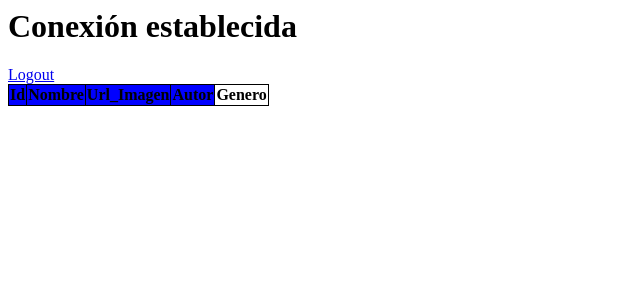
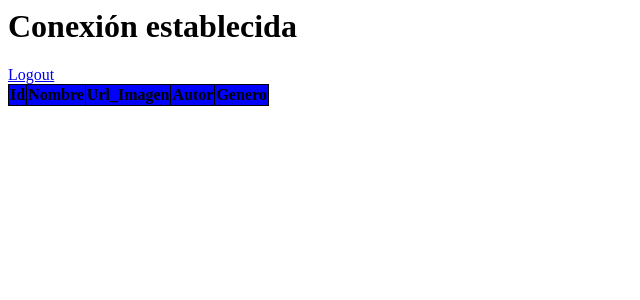
Before and after one commit to AaronSaavedra/Desarrollo-web-en-entorno-Servidor, a PHP site: page /main.php in a window 1280 px wide. Shown: the top 300 px of the page, without its empty margins (0-640 px from the left). Run offline with PHP 8.4, Linux system fonts and the light colour scheme; data that the repository does not hold is empty.

Commit message:
Ejercicio7(Terminado)

```diff
--- a/sprint3sesiones/www/mysite/main.php
+++ b/sprint3sesiones/www/mysite/main.php
@@ -14,7 +14,10 @@
 		}
 
 		.Color{
-		background-color:blue;
+			background-color:blue;
+		}
+		tr:hover{
+			background-color:#5DC1B9;
 		}
 
 		.Imagen{
@@ -42,7 +45,7 @@
 				<th class="Color">Nombre</th>
 				<th class="Color">Url_Imagen</th>
 				<th class="Color">Autor</th>
-					<th>Genero</th>
+				<th class="Color">Genero</th>
 			</tr>
 			<?php
 			// Lanzar un query
```
